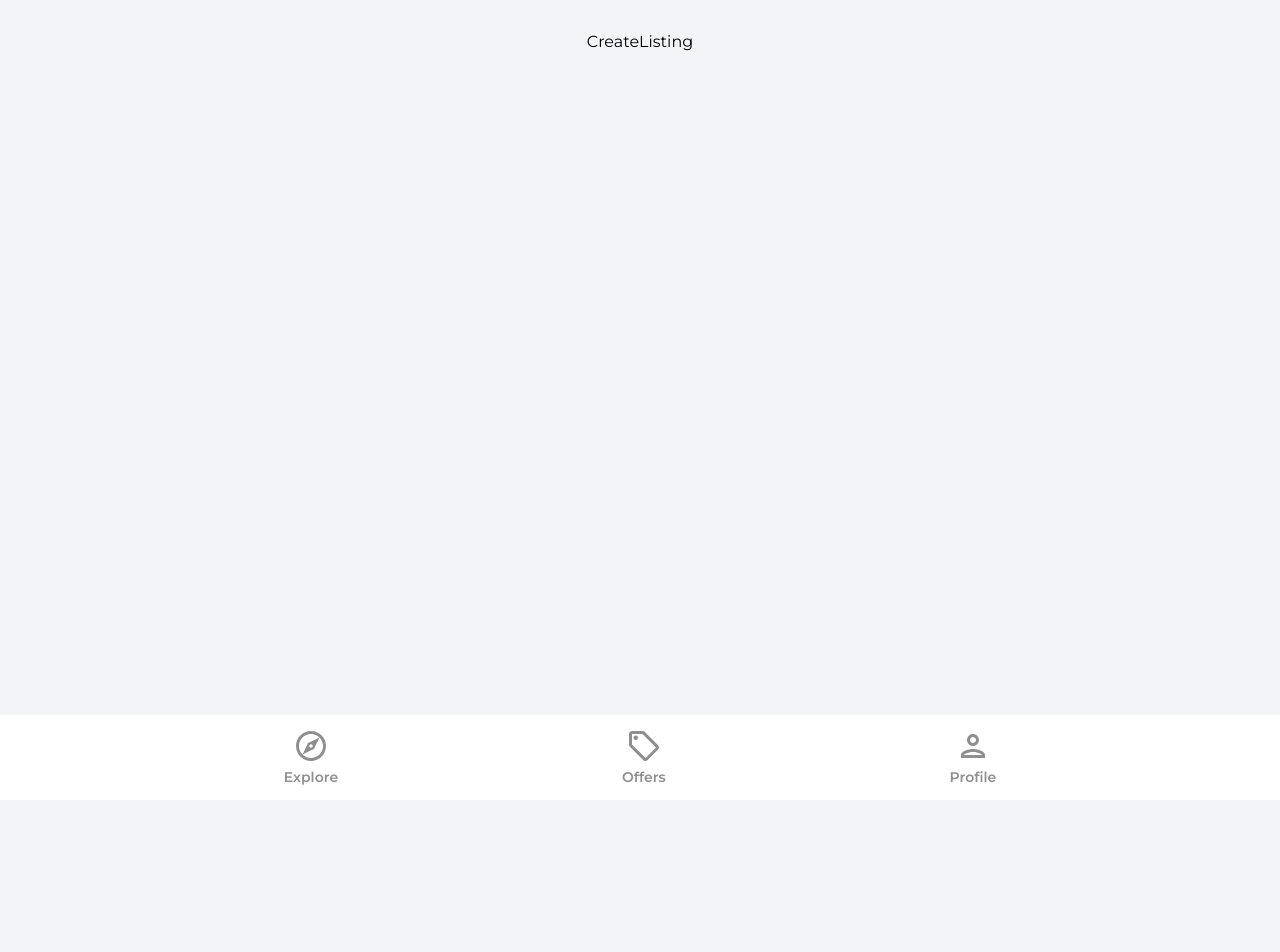
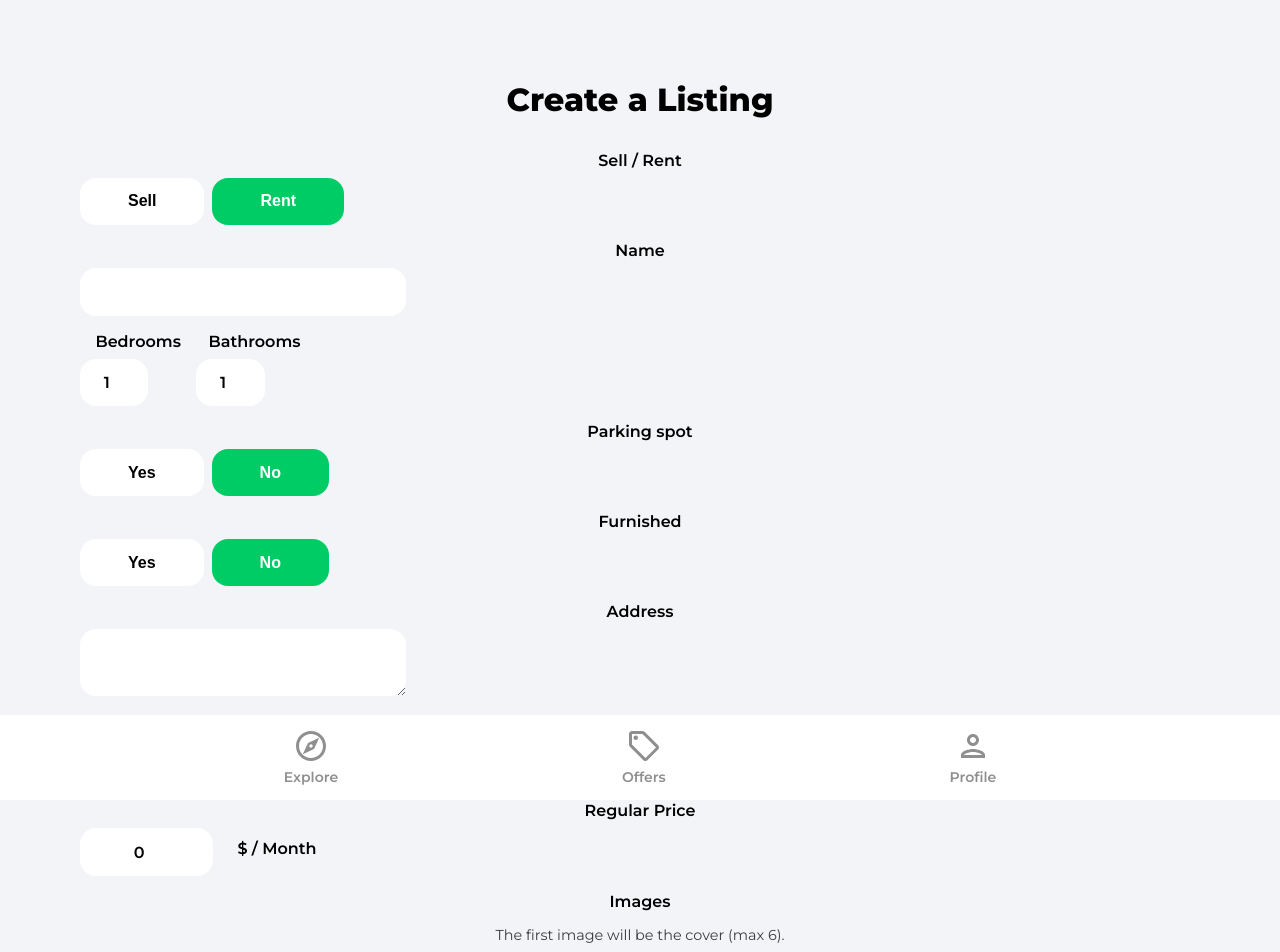
Before and after one commit to ThorondorManwe/house_marketplace, a React (Vite) app: page /create-listing in a window 1280 px wide. Shown: the top 952 px of the page. Before the commit the page ends 800 px from the top, so only its background shows below. Built offline with nearby package versions, Linux system fonts and the light colour scheme; no server answers; sample sign-in values are in the browser's storage.

Commit message:
Create Listing Form

```diff
--- a/src/pages/CreateListing.jsx
+++ b/src/pages/CreateListing.jsx
@@ -1,17 +1,17 @@
 /* eslint-disable no-unused-vars */
 import React, { useEffect, useRef, useState } from "react";
-import { getAuth, onAuthStateChanged } from 'firebase/auth'
+import { getAuth, onAuthStateChanged } from "firebase/auth";
 import {
   getStorage,
   ref,
   uploadBytesResumable,
   getDownloadURL,
-} from 'firebase/storage';
-import { addDoc, collection, serverTimestamp } from 'firebase/firestore';
-import { db } from '../firebase.config';
-import { useNavigate } from 'react-router-dom';
-import { toast } from 'react-toastify';
-import Spinner from '../components/Spinner';
+} from "firebase/storage";
+import { addDoc, collection, serverTimestamp } from "firebase/firestore";
+import { db } from "../firebase.config";
+import { useNavigate } from "react-router-dom";
+import { toast } from "react-toastify";
+import Spinner from "../components/Spinner";
 
 function CreateListing() {
   const [geolocationEnabled, setGeolocationEnabled] = useState(true);
@@ -32,6 +32,22 @@
     longitude: 0,
   });
 
+  const {
+    type,
+    name,
+    bedrooms,
+    bathrooms,
+    parking,
+    furnished,
+    address,
+    offer,
+    regularPrice,
+    discountedPrice,
+    images,
+    latitude,
+    longitude,
+  } = formData;
+
   const auth = getAuth();
   const navigate = useNavigate();
   const isMounted = useRef(true);
@@ -40,24 +56,292 @@
     if (isMounted) {
       onAuthStateChanged(auth, (user) => {
         if (user) {
-          setFormData({ ...formData, userRef: user.uid })
+          setFormData({ ...formData, userRef: user.uid });
         } else {
-          navigate('/sign-in')
+          navigate("/sign-in");
         }
-      })
+      });
     }
 
     return () => {
-      isMounted.current = false
+      isMounted.current = false;
+    };
+    // eslint-disable-next-line react-hooks/exhaustive-deps
+  }, [isMounted]);
+
+  const onSubmit = (e) => {
+    e.preventDefault();
+    console.log(formData);
+  };
+
+  const onMutate = (e) => {
+    let boolean = null
+
+    if (e.target.value === 'true') {
+      boolean = true
     }
-    // eslint-disable-next-line react-hooks/exhaustive-deps
-  }, [isMounted])
+    if (e.target.value === 'false') {
+      boolean = false
+    }
+
+    // Files
+    if (e.target.files) {
+      setFormData((prevState) => ({
+        ...prevState,
+        images: e.target.files,
+      }))
+    }
+
+    // Text/Booleans/Numbers
+    if (!e.target.files) {
+      setFormData((prevState) => ({
+        ...prevState,
+        [e.target.id]: boolean ?? e.target.value,
+      }))
+    }
+  }
 
   if (loading) {
-    return <Spinner />
+    return <Spinner />;
   }
 
-  return <div>CreateListing</div>;
+  return (
+    <div className="profile">
+      <header>
+        <p className="pageHeader">Create a Listing</p>
+      </header>
+
+      <main>
+        <form onSubmit={onSubmit}>
+          <label className="formLabel">Sell / Rent</label>
+          <div className="formButtons">
+            <button
+              type="button"
+              className={type === "sale" ? "formButtonActive" : "formButton"}
+              id="type"
+              value="sale"
+              onClick={onMutate}
+            >
+              Sell
+            </button>
+
+            <button
+              type="button"
+              className={type === "rent" ? "formButtonActive" : "formButton"}
+              id="type"
+              value="rent"
+              onClick={onMutate}
+            >
+              Rent
+            </button>
+          </div>
+
+          <label className="formLabel">Name</label>
+          <input
+            className="formInputName"
+            type="text"
+            id="name"
+            value={name}
+            onChange={onMutate}
+            maxLength="32"
+            minLength="10"
+            required
+          />
+
+          <div className="formRooms flex">
+            <div>
+              <label className="formLabel">Bedrooms</label>
+              <input
+                className="formInputSmall"
+                type="number"
+                id="bedrooms"
+                value={bedrooms}
+                onChange={onMutate}
+                min="1"
+                max="50"
+                required
+              />
+            </div>
+            <div>
+              <label className="formLabel">Bathrooms</label>
+              <input
+                className="formInputSmall"
+                type="number"
+                id="bathrooms"
+                value={bathrooms}
+                onChange={onMutate}
+                min="1"
+                max="50"
+                required
+              />
+            </div>
+          </div>
+
+          <label className="formLabel">Parking spot</label>
+          <div className="formButtons">
+            <button
+              className={parking ? "formButtonActive" : "formButton"}
+              type="button"
+              id="parking"
+              value={true}
+              onClick={onMutate}
+              min="1"
+              max="50"
+            >
+              Yes
+            </button>
+            <button
+              className={
+                !parking && parking !== null ? "formButtonActive" : "formButton"
+              }
+              type="button"
+              id="parking"
+              value={false}
+              onClick={onMutate}
+            >
+              No
+            </button>
+          </div>
+
+          <label className="formLabel">Furnished</label>
+          <div className="formButtons">
+            <button
+              className={furnished ? "formButtonActive" : "formButton"}
+              type="button"
+              id="furnished"
+              value={true}
+              onClick={onMutate}
+            >
+              Yes
+            </button>
+            <button
+              className={
+                !furnished && furnished !== null
+                  ? "formButtonActive"
+                  : "formButton"
+              }
+              type="button"
+              id="furnished"
+              value={false}
+              onClick={onMutate}
+            >
+              No
+            </button>
+          </div>
+
+          <label className="formLabel">Address</label>
+          <textarea
+            className="formInputAddress"
+            type="text"
+            id="address"
+            value={address}
+            onChange={onMutate}
+            required
+          />
+
+          {!geolocationEnabled && (
+            <div className="formLatLng flex">
+              <div>
+                <label className="formLabel">Latitude</label>
+                <input
+                  className="formInputSmall"
+                  type="number"
+                  id="latitude"
+                  value={latitude}
+                  onChange={onMutate}
+                  required
+                />
+              </div>
+              <div>
+                <label className="formLabel">Longitude</label>
+                <input
+                  className="formInputSmall"
+                  type="number"
+                  id="longitude"
+                  value={longitude}
+                  onChange={onMutate}
+                  required
+                />
+              </div>
+            </div>
+          )}
+
+          <label className="formLabel">Offer</label>
+          <div className="formButtons">
+            <button
+              className={offer ? "formButtonActive" : "formButton"}
+              type="button"
+              id="offer"
+              value={true}
+              onClick={onMutate}
+            >
+              Yes
+            </button>
+            <button
+              className={
+                !offer && offer !== null ? "formButtonActive" : "formButton"
+              }
+              type="button"
+              id="offer"
+              value={false}
+              onClick={onMutate}
+            >
+              No
+            </button>
+          </div>
+
+          <label className="formLabel">Regular Price</label>
+          <div className="formPriceDiv">
+            <input
+              className="formInputSmall"
+              type="number"
+              id="regularPrice"
+              value={regularPrice}
+              onChange={onMutate}
+              min="50"
+              max="750000000"
+              required
+            />
+            {type === "rent" && <p className="formPriceText">$ / Month</p>}
+          </div>
+
+          {offer && (
+            <>
+              <label className="formLabel">Discounted Price</label>
+              <input
+                className="formInputSmall"
+                type="number"
+                id="discountedPrice"
+                value={discountedPrice}
+                onChange={onMutate}
+                min="50"
+                max="750000000"
+                required={offer}
+              />
+            </>
+          )}
+
+          <label className="formLabel">Images</label>
+          <p className="imagesInfo">
+            The first image will be the cover (max 6).
+          </p>
+          <input
+            className="formInputFile"
+            type="file"
+            id="images"
+            onChange={onMutate}
+            max="6"
+            accept=".jpg,.png,.jpeg"
+            multiple
+            required
+          />
+          <button type="submit" className="primaryButton createListingButton">
+            Create Listing
+          </button>
+        </form>
+      </main>
+    </div>
+  );
 }
 
 export default CreateListing;
```
